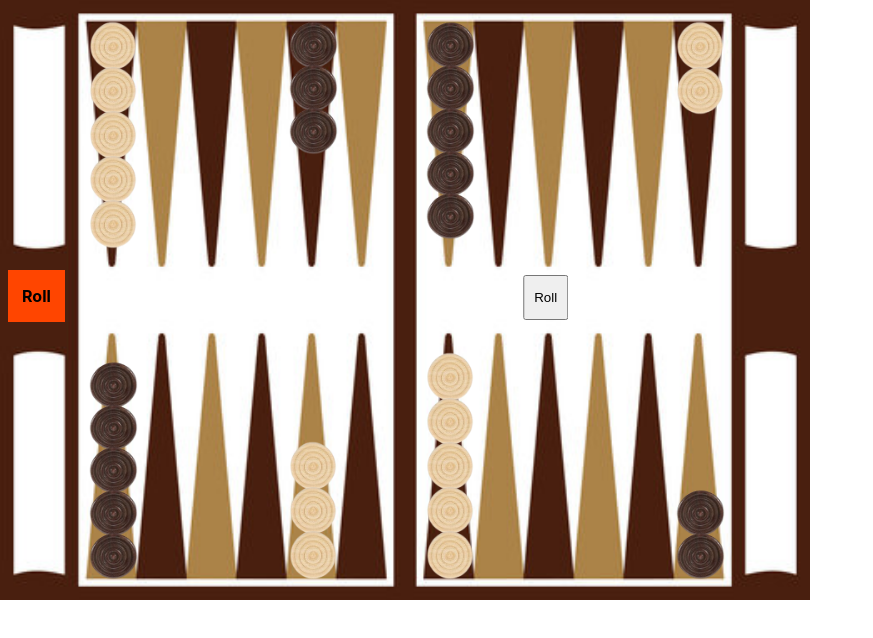
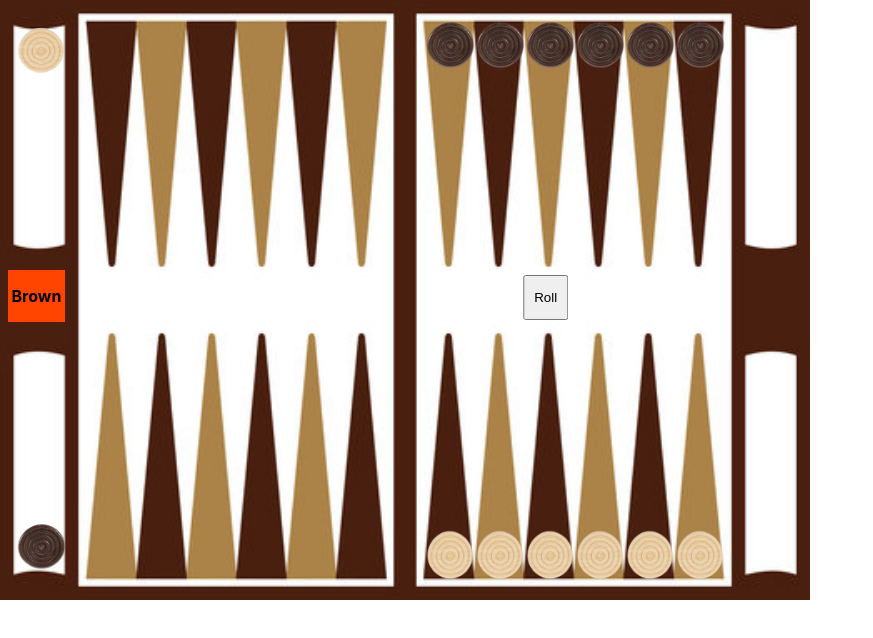
Before and after one commit to lukalicheli/backgammon, a React (Create React App) app in the folder backgammon/: page / in a window 1280 px wide. Shown: the top 638 px of the page, without its empty margins (0-873 px from the left). Built offline with nearby package versions, Linux system fonts and the light colour scheme.

Commit message:
Both players can without bugs kill pieces and update perspective kill piles when being revived and landing on single enemy piece

```diff
--- a/backgammon/src/App.js
+++ b/backgammon/src/App.js
@@ -16,65 +16,65 @@ function App() {
   const [firstDice, setFirstDice] = useState(null);
   const [secondDice, setSecondDice] = useState(null);
   const [possibleMoves, setPossibleMoves] = useState([]);
-  const [turn, setTurn] = useState(2);
+  const [turn, setTurn] = useState(1);
   const [clicked, setClicked] = useState(false);
-  const [killPileOne, setKillPileOne] = useState(0);
-  const [killPileTwo, setKillPileTwo] = useState(0);
+  const [killPileOne, setKillPileOne] = useState(1);
+  const [killPileTwo, setKillPileTwo] = useState(1);
   const [discardPileOne, setDiscardPileOne] = useState(0);
   const [discardPileTwo, setDiscardPileTwo] = useState(0);
   const [revived, setRevived] = useState(null);
   const [possibleColumnIndex, setPossibleColumnIndex] = useState([]);
   const [backgammon, setBackgammon] = useState([
     // value = [how many pieces in each slot, 0=white piece 1=brown piece, position on board starting from 0 like an array count]
-    // [1, 1, 0],
-    // [1, 1, 1],
-    // [1, 1, 2],
-    // [1, 1, 3],
-    // [1, 1, 4],
-    // [1, 1, 5],
+    [1, 1, 0],
+    [1, 1, 1],
+    [1, 1, 2],
+    [1, 1, 3],
+    [1, 1, 4],
+    [1, 1, 5],
+    [0, -1, 6],
+    [0, -1, 7],
+    [0, -1, 8],
+    [0, -1, 9],
+    [0, -1, 10],
+    [0, -1, 11],
+    [0, -1, 12],
+    [0, -1, 13],
+    [0, -1, 14],
+    [0, -1, 15],
+    [0, -1, 16],
+    [0, -1, 17],
+    [1, 0, 18, 6],
+    [1, 0, 19, 5],
+    [1, 0, 20, 4],
+    [1, 0, 21, 3],
+    [1, 0, 22, 2],
+    [1, 0, 23, 1],
+
+    // [2, 0, 0],
+    // [0, -1, 1],
+    // [0, -1, 2],
+    // [0, -1, 3],
+    // [0, -1, 4],
+    // [5, 1, 5],
     // [0, -1, 6],
-    // [0, -1, 7],
+    // [3, 1, 7],
     // [0, -1, 8],
     // [0, -1, 9],
     // [0, -1, 10],
-    // [0, -1, 11],
-    // [0, -1, 12],
+    // [5, 0, 11],
+    // [5, 1, 12],
     // [0, -1, 13],
     // [0, -1, 14],
     // [0, -1, 15],
-    // [0, -1, 16],
+    // [3, 0, 16],
     // [0, -1, 17],
-    // [1, 0, 18, 6],
-    // [1, 0, 19, 5],
-    // [1, 0, 20, 4],
-    // [1, 0, 21, 3],
-    // [1, 0, 22, 2],
-    // [1, 0, 23, 1],
-
-    [2, 0, 0],
-    [0, -1, 1],
-    [0, -1, 2],
-    [0, -1, 3],
-    [0, -1, 4],
-    [5, 1, 5],
-    [0, -1, 6],
-    [3, 1, 7],
-    [0, -1, 8],
-    [0, -1, 9],
-    [0, -1, 10],
-    [5, 0, 11],
-    [5, 1, 12],
-    [0, -1, 13],
-    [0, -1, 14],
-    [0, -1, 15],
-    [3, 0, 16],
-    [0, -1, 17],
-    [5, 0, 18, 6],
-    [0, -1, 19, 5],
-    [0, -1, 20, 4],
-    [0, -1, 21, 3],
-    [0, -1, 22, 2],
-    [2, 1, 23, 1],
+    // [5, 0, 18, 6],
+    // [0, -1, 19, 5],
+    // [0, -1, 20, 4],
+    // [0, -1, 21, 3],
+    // [0, -1, 22, 2],
+    // [2, 1, 23, 1],
   ]);
 
   useEffect(() => {
@@ -234,7 +234,7 @@ function App() {
     ) {
       const possibleIndexOne = possibleMoves[0] - 1;
       const possibleIndexTwo = possibleMoves[1] - 1;
-
+      debugger;
       if (
         (index === possibleIndexOne || index === possibleIndexTwo) &&
         clicked
@@ -259,6 +259,8 @@ function App() {
           newBoard[index][1] = 0;
           const newKillPile = killPileOne - 1;
           setKillPileOne(newKillPile);
+          const newKillPileTwo = killPileTwo + 1;
+          setKillPileTwo(newKillPileTwo);
 
           newBoard[index][1] = 0;
           setClicked(false);
@@ -304,19 +306,24 @@ function App() {
         // clicked
       ) {
         //remove from killPile
-        const newKillPile = killPileTwo - 1;
-        setKillPileTwo(newKillPile);
+
         console.log("YOu're trying to revive a piece");
 
         //adding piece to the baord
         const newBoard = [...backgammon];
 
         if (value[1] === 1 || value[1] === -1) {
+          const newKillPile = killPileTwo - 1;
+          setKillPileTwo(newKillPile);
           newBoard[value[2]][1] = 1;
           newBoard[value[2]][0] += 1;
           console.log("Successfully revived piece");
           setBackgammon(newBoard);
         } else if (value[0] === 1 && value[1] === 0) {
+          const newKillPile = killPileTwo - 1;
+          setKillPileTwo(newKillPile);
+          const newKillPileTwo = killPileOne + 1;
+          setKillPileOne(newKillPileTwo);
           newBoard[value[2]][1] = 1;
           console.log("enemy piece killed");
           setBackgammon(newBoard);
```
